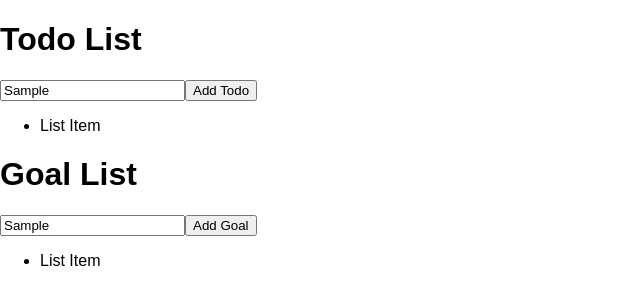
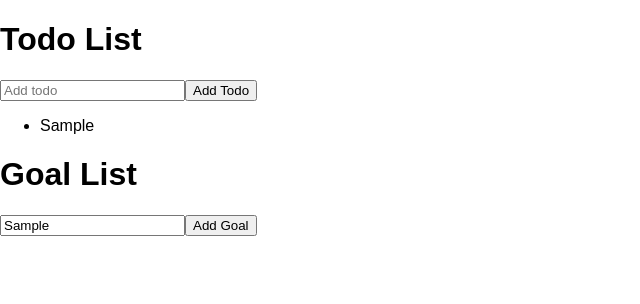
Before and after one commit to Yagogc/react-redux, a React (Create React App) app: page / in a window 1280 px wide. Both pictures are taken after typing "Sample", "Sample" into the empty fields and a click on the button "Add Todo". Shown: the top 304 px of the page, without its empty margins (0-640 px from the left). Built offline with nearby package versions, Linux system fonts and the light colour scheme.

Commit message:
Add: - Dispatchs to Todos and Goals - Subscribe to App

```diff
--- a/src/App.js
+++ b/src/App.js
@@ -13,6 +13,9 @@ const store = createStore(
   applyMiddleware(logger)
 );
 class App extends Component {
+  componentDidMount() {
+    store.subscribe(() => this.forceUpdate());
+  }
   render() {
     const { todos, goals } = store.getState();
     return (
--- a/src/components/Goals.js
+++ b/src/components/Goals.js
@@ -1,19 +1,32 @@
 import React, { Component } from "react";
 import List from "./List";
 
+import { addGoalAction } from "../state/Actions";
+import generateId from "../utils/generateId";
 class Goals extends Component {
   textInput = React.createRef();
 
   addGoal = () => {
-    console.log(this.textInput.current.value);
+    const name = this.input.value;
+    this.input.value = "";
+    this.props.store.dispatch(
+      addGoalAction({
+        id: generateId(),
+        name
+      })
+    );
   };
   render() {
     return (
       <React.Fragment>
         <h1>Goal List</h1>
-        <input type="text" placeholder="Add Goal" ref={this.textInput} />
+        <input
+          type="text"
+          placeholder="Add Goal"
+          ref={input => (this.input = input)}
+        />
         <button onClick={() => this.addGoal()}>Add Goal</button>
-        <List />
+        <List items={this.props.goals} />
       </React.Fragment>
     );
   }
--- a/src/components/List.js
+++ b/src/components/List.js
@@ -3,7 +3,9 @@ import React from "react";
 const List = props => {
   return (
     <ul>
-      <li>List Item</li>
+      {props.items.map((item, i) => (
+        <li key={i}>{item.name}</li>
+      ))}
     </ul>
   );
 };
--- a/src/components/Todos.js
+++ b/src/components/Todos.js
@@ -1,14 +1,33 @@
 import React, { Component } from "react";
 import List from "./List";
+import { addTodoAction } from "../state/Actions";
+import generateId from "../utils/generateId";
 
 class Todos extends Component {
+  addTodo = e => {
+    const name = this.input.value;
+    this.input.value = "";
+
+    this.props.store.dispatch(
+      addTodoAction({
+        id: generateId(),
+        name,
+        complete: false
+      })
+    );
+  };
+
   render() {
     return (
       <React.Fragment>
         <h1>Todo List</h1>
-        <input type="text" placeholder="Add todo" />
-        <button>Add Todo</button>
-        <List />
+        <input
+          type="text"
+          placeholder="Add todo"
+          ref={input => (this.input = input)}
+        />
+        <button onClick={() => this.addTodo()}>Add Todo</button>
+        <List items={this.props.todos} />
       </React.Fragment>
     );
   }
```
